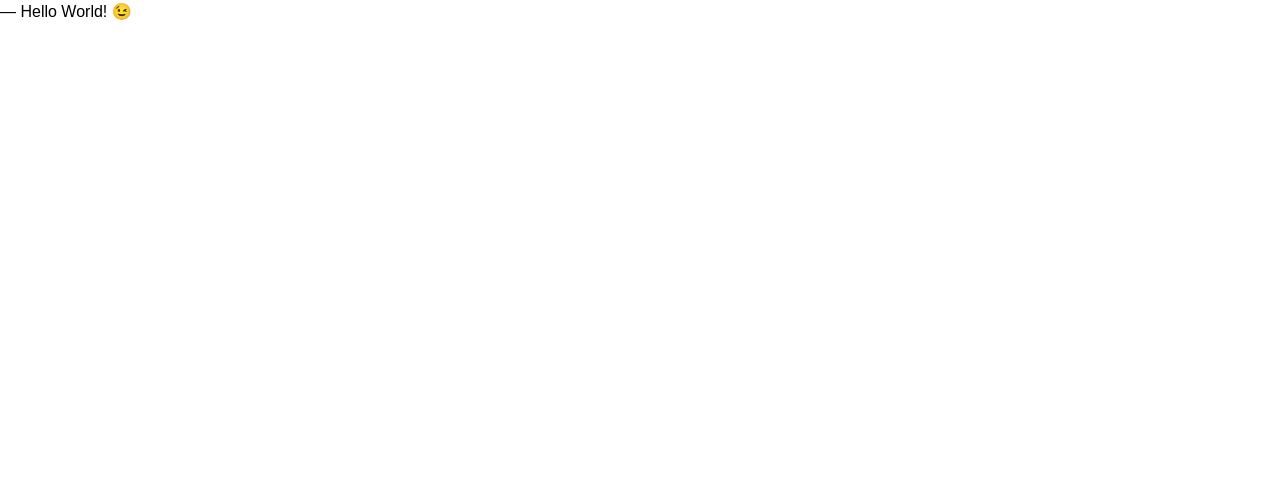
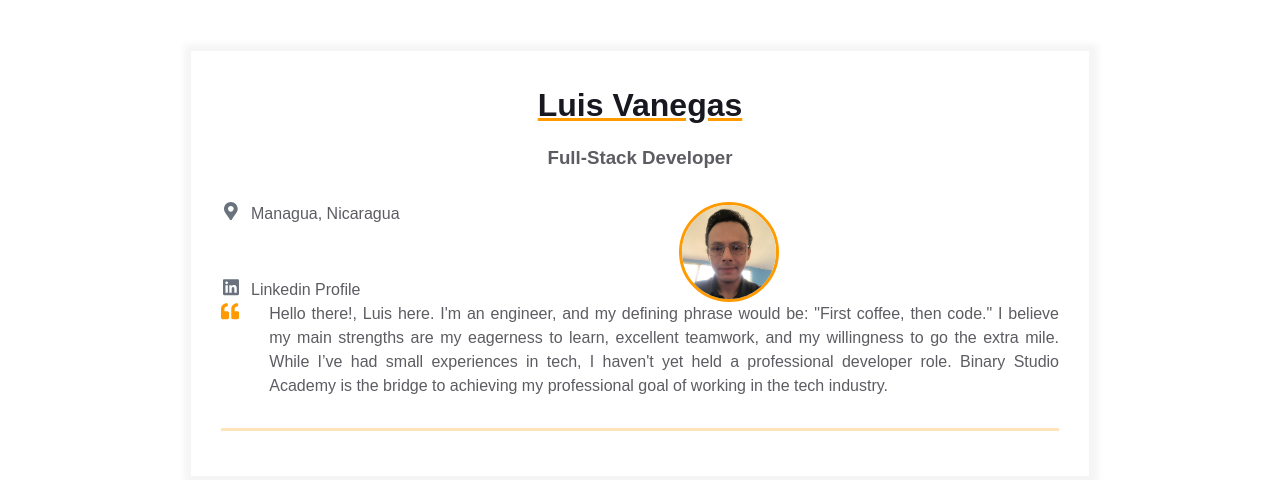
Before and after one commit to ludvik-vs/homepage, a plain HTML site: page index.html in a window 1280 px wide. Drawn offline with Linux system fonts and the light colour scheme.

Commit message:
add html component  (Primary content, Contact info items, Intro block )

```diff
--- a/index.html
+++ b/index.html
@@ -15,7 +15,74 @@
 </head>
 
 <body>
-    ― Hello World! &#x1F609;
+    <!-- ― Hello World! &#x1F609; -->
+    <!-- Init Primary content template -->
+    <main>
+        <div class="resume">
+            <div class="container">
+                <div class="resume__block">
+                    <h1 class="contact-info__header">Luis Vanegas</h1>
+                    <h3 class="contact-info__sub-header">Full-Stack Developer</h3>
+
+                    <div class="contact_info_container fh">
+                        <div class="contact-info__block">
+                            <a href="" rel="author" class="contact-info__item">
+                                <div class="contact-info__item-icon-wrapper">
+                                    <svg class="contact-info__item-icon" xmlns="http://www.w3.org/2000/svg" viewBox="0 0 384 512">
+                                        <path d="M172.268 501.67C26.97 291.031 0 269.413 0 192 0 85.961 85.961 0
+                                    192 0s192 85.961 192 192c0 77.413-26.97 99.031-172.268 309.67-9.535
+                                    13.774-29.93 13.773-39.464 0zM192 272c44.183 0 80-35.817
+                                    80-80s-35.817-80-80-80-80 35.817-80 80 35.817 80 80 80z"></path>
+                                    </svg>
+                                </div>
+                                <span>Managua, Nicaragua</span>
+                            </a>
+                            <a href="https://www.linkedin.com/in/jos%C3%A9-luis-vanegas-saballos-42b86159/" target="_blank" rel="author" class="contact-info__item">
+                                <div class="contact-info__item-icon-wrapper">
+                                    <svg class="contact-info__item-icon" xmlns="http://www.w3.org/2000/svg" viewBox="0 0 448 512">
+                                        <path d="M416 32H31.9C14.3 32 0 46.5 0 64.3v383.4C0 465.5 14.3 480 31.9
+                                    480H416c17.6 0 32-14.5 32-32.3V64.3c0-17.8-14.4-32.3-32-32.3zM135.4
+                                    416H69V202.2h66.5V416zm-33.2-243c-21.3 0-38.5-17.3-38.5-38.5S80.9
+                                    96 102.2 96c21.2 0 38.5 17.3 38.5 38.5 0 21.3-17.2 38.5-38.5
+                                    38.5zm282.1 243h-66.4V312c0-24.8-.5-56.7-34.5-56.7-34.6 0-39.9
+                                    27-39.9 54.9V416h-66.4V202.2h63.7v29.2h.9c8.9-16.8 30.6-34.5
+                                    62.9-34.5 67.2 0 79.7 44.3 79.7 101.9V416z"></path>
+                                    </svg>
+                                </div>
+                                <span>Linkedin Profile</span>
+                            </a>
+                        </div>
+                        <div class="contact-info__block contact-info__block--center">
+                            <img class="contact-info__avatar" src="assets/avatar.JPG" alt="Avatar" />
+                        </div>
+                        <div class="contact-info__block"></div>
+                    </div>
+
+                    <div class="intro">
+                        <div class="intro__icon-wrapper">
+                            <svg class="intro__icon" xmlns="http://www.w3.org/2000/svg" viewBox="0 0 512 512">
+                                <path d="M464 256h-80v-64c0-35.3 28.7-64 64-64h8c13.3 0 24-10.7
+                                24-24V56c0-13.3-10.7-24-24-24h-8c-88.4 0-160 71.6-160 160v240c0
+                                26.5 21.5 48 48 48h128c26.5 0 48-21.5
+                                48-48V304c0-26.5-21.5-48-48-48zm-288 0H96v-64c0-35.3 28.7-64
+                                64-64h8c13.3 0 24-10.7 24-24V56c0-13.3-10.7-24-24-24h-8C71.6 32 0
+                                103.6 0 192v240c0 26.5 21.5 48 48 48h128c26.5 0
+                                48-21.5 48-48V304c0-26.5-21.5-48-48-48z"></path>
+                            </svg>
+                        </div>
+                        <p class="intro_text">
+                            Hello there!, Luis here. I'm an engineer, and my defining phrase would be: "First coffee, then code."
+                            I believe my main strengths are my eagerness to learn, excellent teamwork, and my willingness to go the extra mile.
+                            While I’ve had small experiences in tech, I haven't yet held a professional developer role. Binary Studio Academy is the
+                            bridge to achieving my professional goal of working in the tech industry.
+                        </p>
+                    </div>
+
+                </div>
+            </div>
+        </div>
+    </main>
+    <!-- End Primary content template -->
 </body>
 
 </html>
```
Also changed, not shown: assets/avatar.JPG (added).
